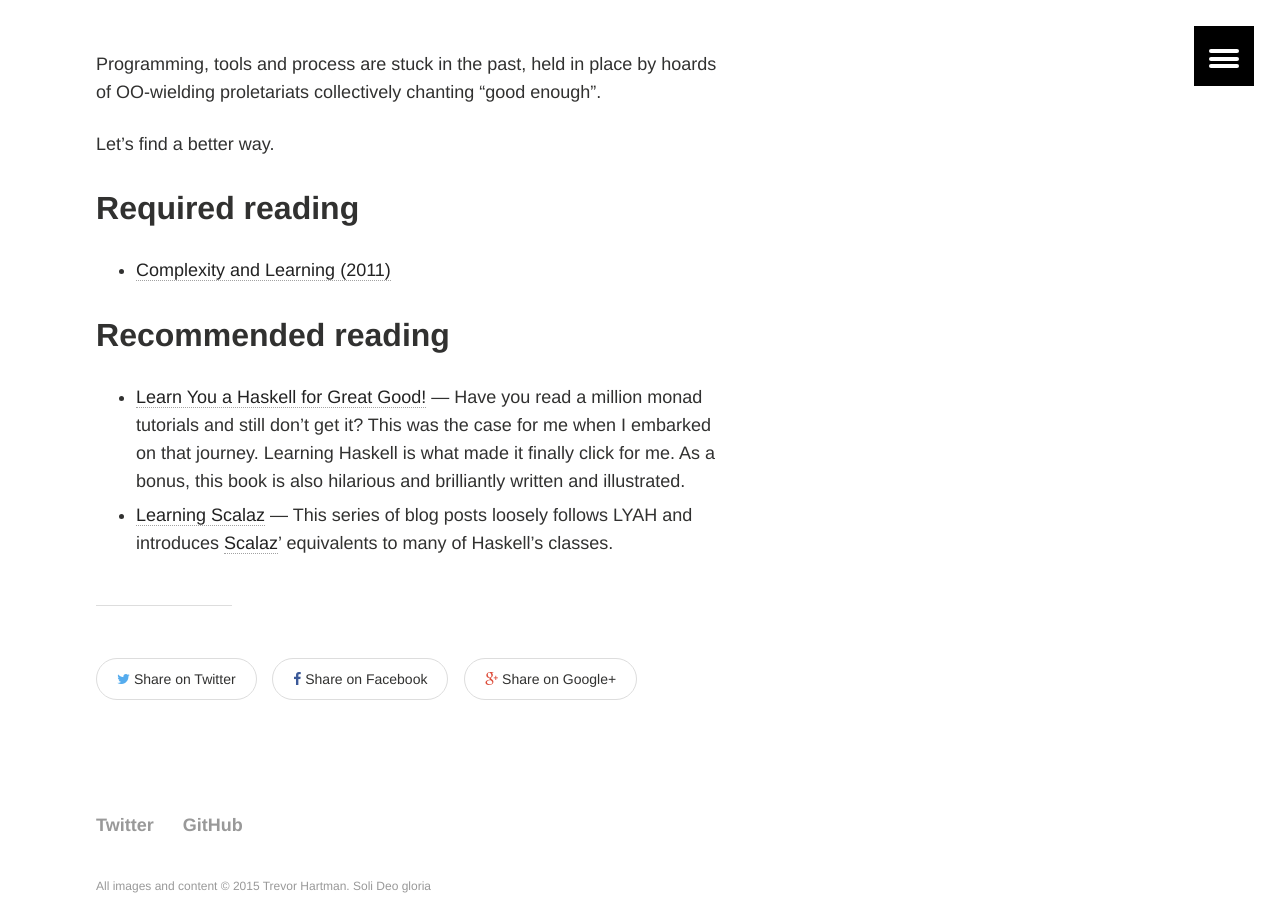
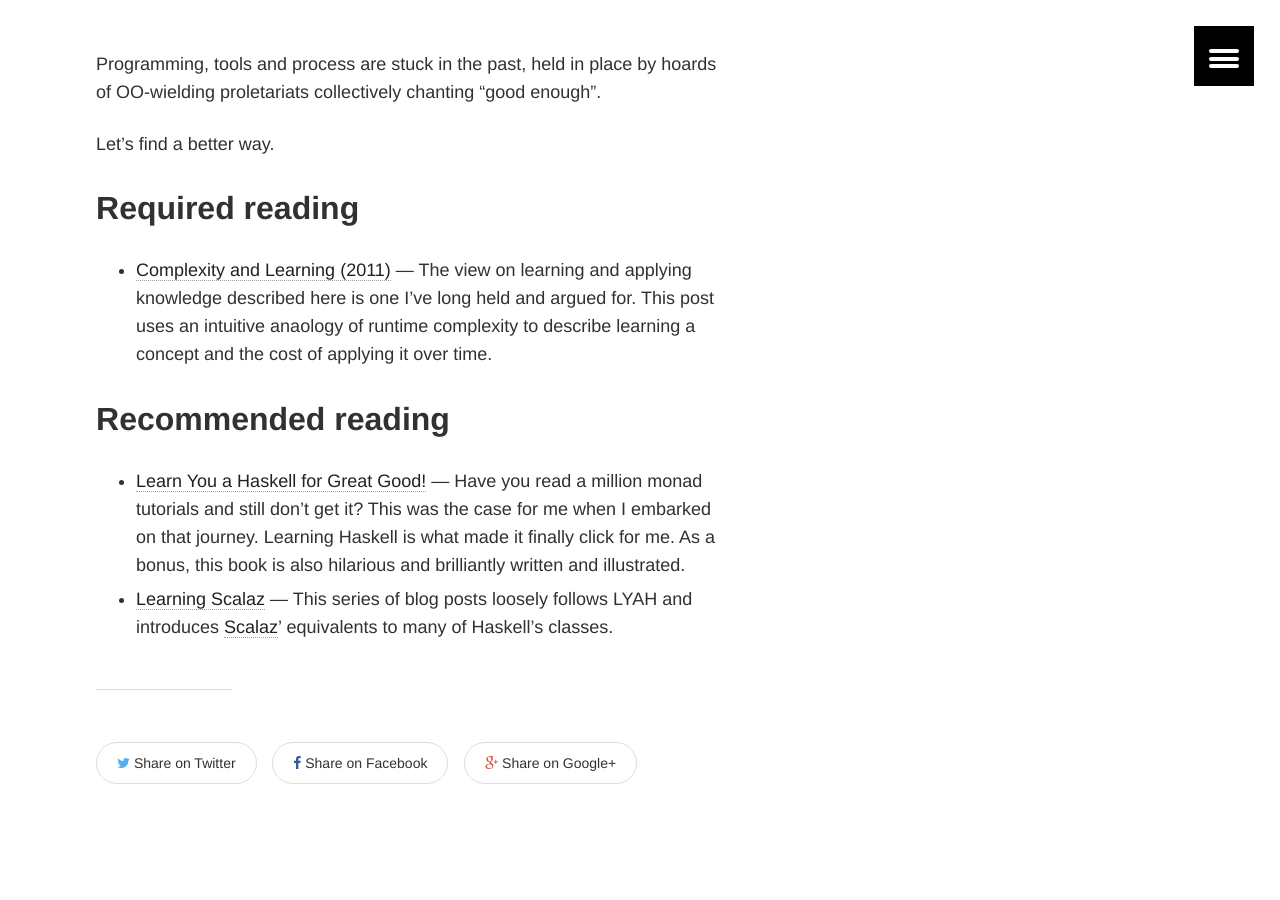
Before and after one commit to devth/devth.github.com, a Jekyll site: the page built from overture.md, in a window 1280 px wide and 900 px high, scrolled down 467 px. Built offline with Jekyll 4.4.1, drawn with Linux system fonts in a browser that asks for light colours.

Commit message:
Add description to required reading

```diff
--- a/overture.md
+++ b/overture.md
@@ -15,6 +15,10 @@ Let's find a better way.
 ## Required reading
 
 - [Complexity and Learning (2011)](http://mth.io/posts/complexity-and-learning/)
+  — The view on learning and applying knowledge described here is one I've long
+  held and argued for. This post uses an intuitive anaology of runtime
+  complexity to describe learning a concept and the cost of applying it over
+  time.
 
 ## Recommended reading
 
```
